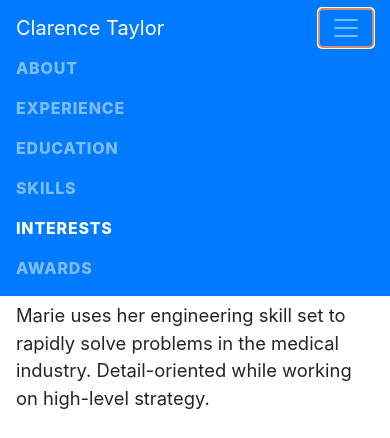
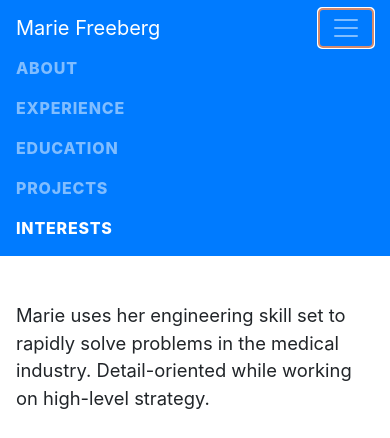
Before and after one commit to jasonfreebergtest/mariefreeberg, a website with bundled scripts: page index.html in a window 390 px wide. Both pictures are taken after a click on the button "Toggle navigation". Shown: the top 438 px of the page. Built offline with nearby package versions, Linux system fonts and the light colour scheme; a web font is replaced by a local one.

Commit message:
added profile picture

```diff
--- a/index.html
+++ b/index.html
@@ -2,13 +2,23 @@
 <html lang="en">
 
 <head>
+  <title>Marie Freeberg</title>
 
+  <!-- Begin meta tags -->
   <meta charset="utf-8">
   <meta name="viewport" content="width=device-width, initial-scale=1, shrink-to-fit=no">
-  <meta name="description" content="">
-  <meta name="author" content="">
+  <meta name="author" content="Jason Freeberg">
+  <meta name="description" content="Marie Freeberg is the Director of Alliance Management at MyHealthTeams. She holds Masters degrees from UC Berkeley and UC San Francisco. Marie currently lives and works in San Francisco.">
+  <!-- End meta tags -->
 
-  <title>Marie Freeberg</title>
+  <!-- Begin OpenGraph metatdata -->
+  <meta property="og:type" content="website">
+  <meta property="og:locale" content="en_US">
+  <meta property="og:site_name" content="Marie Freeberg">
+  <meta property="og:title" content="Marie Freeberg, Director of Alliance Management at MyHealthTeams">
+  <meta property="og:url" content="https://www.mariefreeberg.com">
+  <meta property="og:image" content="https://www.mariefreeberg.com/img/profile.jpg">
+  <!-- End OpenGraph metatdata -->
 
   <!-- Bootstrap core CSS -->
   <link href="vendor/bootstrap/css/bootstrap.min.css" rel="stylesheet">
@@ -28,7 +38,7 @@
   <!-- Begin navigation -->
   <nav class="navbar navbar-expand-lg navbar-dark bg-primary fixed-top" id="sideNav">
     <a class="navbar-brand js-scroll-trigger" href="#page-top">
-      <span class="d-block d-lg-none">Clarence Taylor</span>
+      <span class="d-block d-lg-none">Marie Freeberg</span>
       <span class="d-none d-lg-block">
         <img class="img-fluid img-profile rounded-circle mx-auto mb-2" src="img/profile.jpg" alt="">
       </span>
@@ -48,13 +58,10 @@
           <a class="nav-link js-scroll-trigger" href="#education">Education</a>
         </li>
         <li class="nav-item">
-          <a class="nav-link js-scroll-trigger" href="#skills">Skills</a>
+          <a class="nav-link js-scroll-trigger" href="#projects">Projects</a>
         </li>
         <li class="nav-item">
           <a class="nav-link js-scroll-trigger" href="#interests">Interests</a>
-        </li>
-        <li class="nav-item">
-          <a class="nav-link js-scroll-trigger" href="#awards">Awards</a>
         </li>
       </ul>
     </div>
@@ -215,7 +222,7 @@
     <hr class="m-0">
 
     <!-- Begin Projects section-->
-    <section class="resume-section p-3 p-lg-5 d-flex align-items-center" id="skills">
+    <section class="resume-section p-3 p-lg-5 d-flex align-items-center" id="projects">
       <div class="w-100">
         <h2 class="mb-5">Projects</h2>
 
```
Also changed, not shown: img/profile.jpg.
